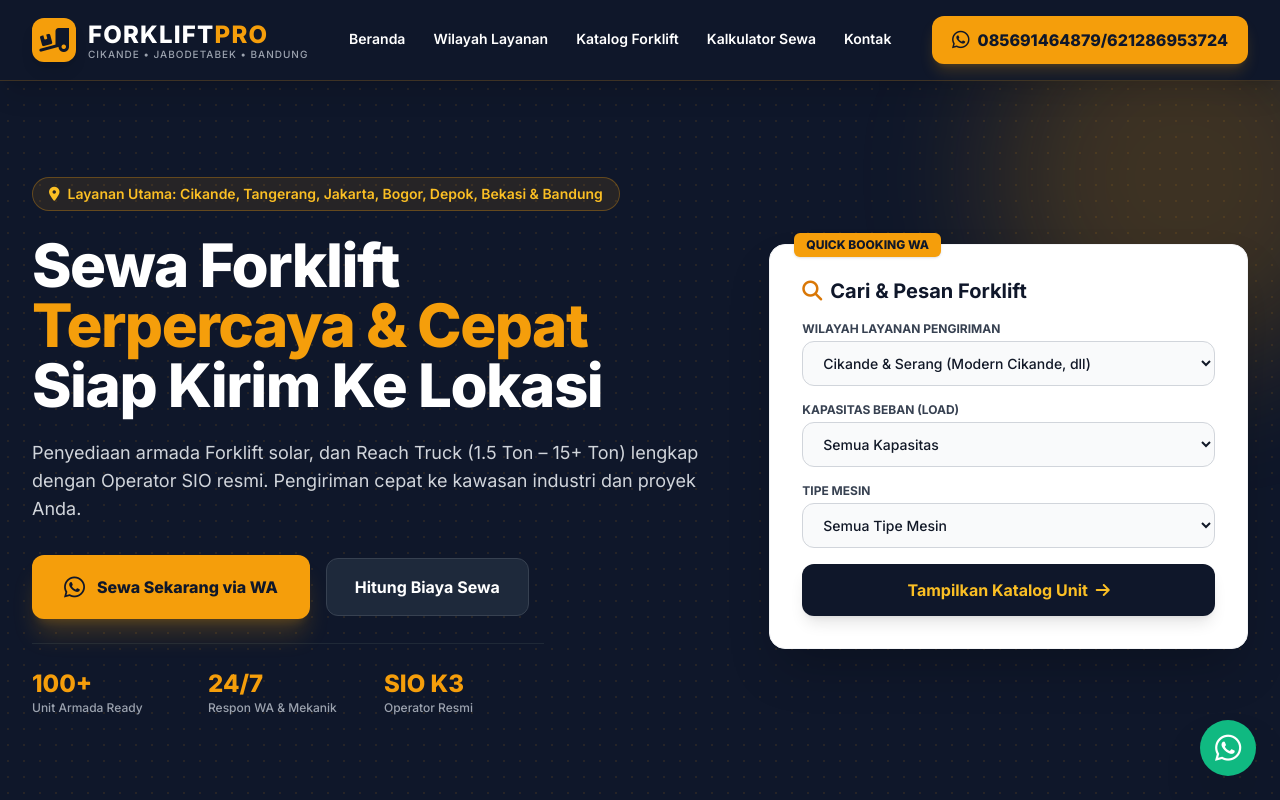
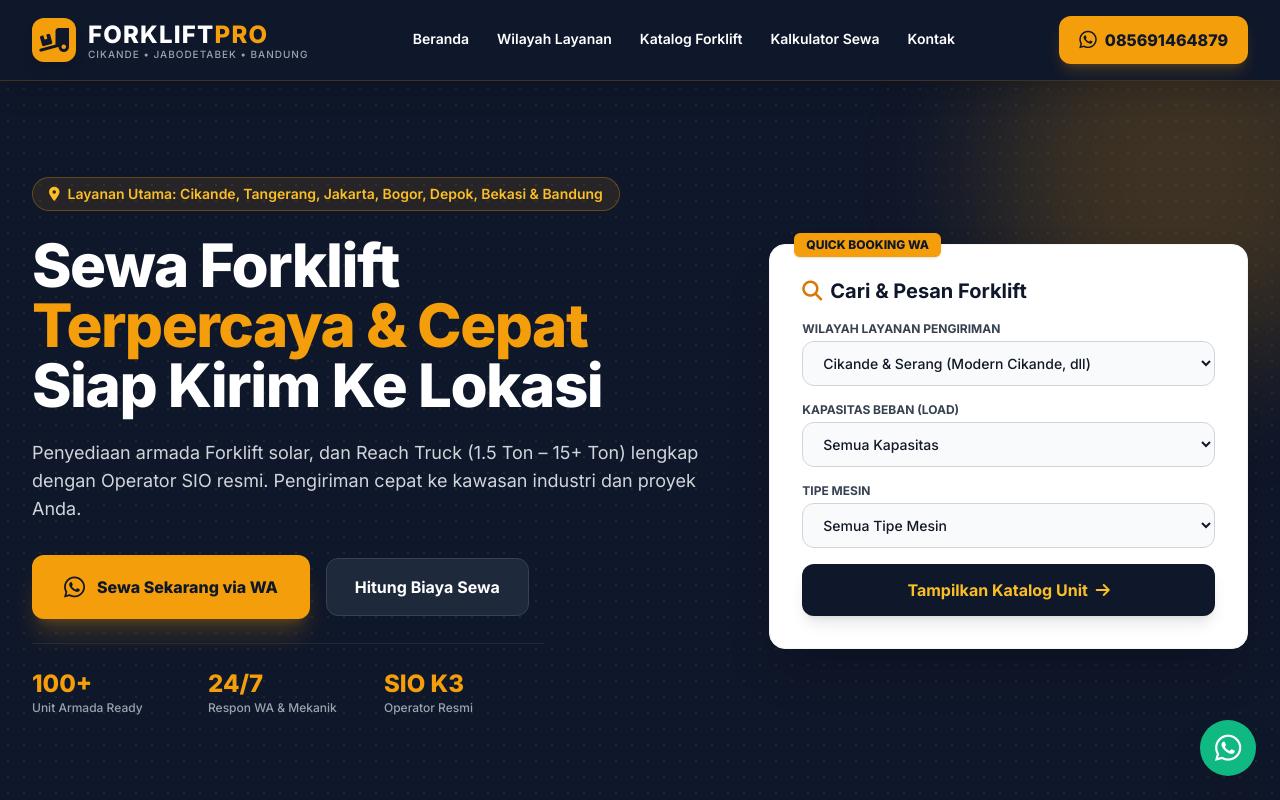
Before and after one commit to Navv03/sewaforklift, a plain HTML site: page index.html in a window 1280 px wide. Shown: the top 800 px of the page. Drawn offline with nearby package versions, Linux system fonts and the light colour scheme.

Commit message:
Update WhatsApp contact number in index.html

```diff
--- a/index.html
+++ b/index.html
@@ -92,7 +92,7 @@
                 <div class="hidden lg:flex items-center gap-4">
                     <a href="https://wa.me/625691464879/821286953724?text=Halo%20ForkliftPro,%20saya%20ingin%20tanya%20sewa%20forklift" target="_blank" class="bg-brand-500 hover:bg-brand-600 text-industrial-900 font-extrabold px-5 py-2.5 rounded-xl shadow-lg shadow-brand-500/20 hover:shadow-brand-500/40 transition-all flex items-center gap-2 transform active:scale-95">
                         <i class="fa-brands fa-whatsapp text-xl"></i>
-                        <span>085691464879/621286953724
+                        <span>085691464879
                     </a>
                 </div>
 
```
